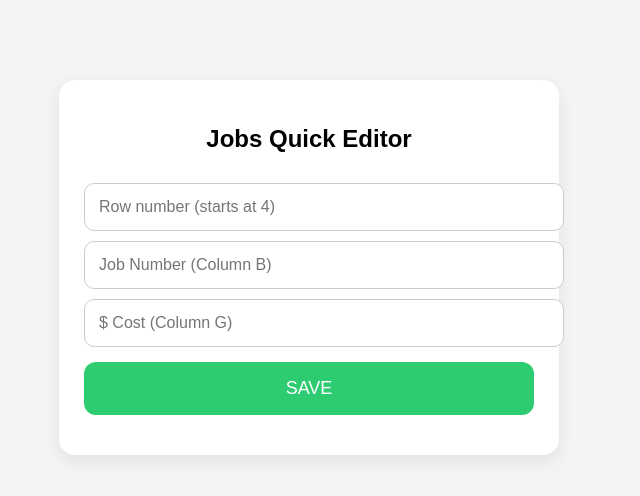
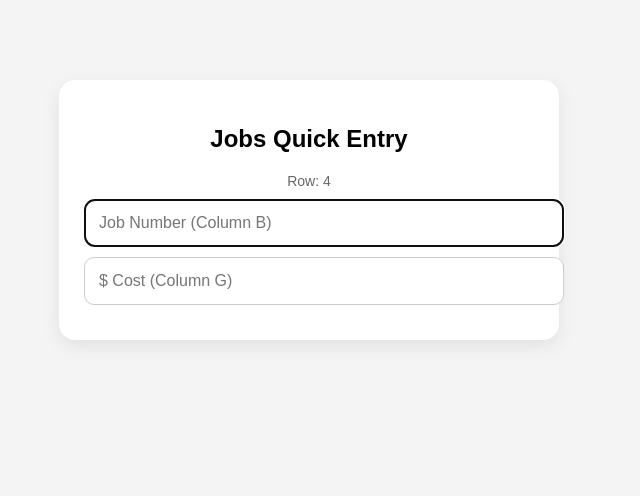
Before and after one commit to AmberlaneGold/Jobs, a plain HTML site: page index.html in a window 1280 px wide. Shown: the whole page, without its empty margins (331-971 px from the left). Drawn offline with Linux system fonts and the light colour scheme.

Commit message:
Update index.html

```diff
--- a/index.html
+++ b/index.html
@@ -2,7 +2,7 @@
 <html>
 <head>
 <meta name="viewport" content="width=device-width, initial-scale=1.0">
-<title>Jobs Editor</title>
+<title>Jobs Quick Entry</title>
 
 <style>
 body {
@@ -39,20 +39,15 @@ input {
   border: 1px solid #ccc;
 }
 
-button {
-  width: 100%;
-  padding: 16px;
-  font-size: 18px;
-  margin-top: 15px;
-  border: none;
-  border-radius: 12px;
-  background: #2ecc71;
-  color: white;
+#rowDisplay {
+  margin-top: 10px;
+  font-size: 14px;
+  color: #666;
 }
 
-.rowBox {
-  margin-top: 15px;
-  font-size: 14px;
+#status {
+  margin-top: 10px;
+  font-size: 13px;
   color: #666;
 }
 </style>
@@ -64,17 +59,14 @@ button {
 
   <div class="card">
 
-    <h2>Jobs Quick Editor</h2>
+    <h2>Jobs Quick Entry</h2>
 
-    <input id="rowInput" type="number" placeholder="Row number (starts at 4)">
+    <div id="rowDisplay">Row: 4</div>
 
     <input id="jobNumber" type="text" placeholder="Job Number (Column B)">
-
     <input id="cost" type="number" placeholder="$ Cost (Column G)">
 
-    <button onclick="save()">SAVE</button>
-
-    <div class="rowBox" id="status"></div>
+    <div id="status"></div>
 
   </div>
 
@@ -83,34 +75,58 @@ button {
 <script>
 const SCRIPT_URL = "https://script.google.com/macros/s/AKfycbwB5dQUxJwzDCj_mw4uuq5OAqR5IMmKgtLYVfPOxUHQ8Gpxn8ARQs5G5udhXHTyZ2aycw/exec";
 
-function save() {
-  const row = document.getElementById("rowInput").value;
+let currentRow = 4;
+
+/**
+ * 🚀 SAVE + AUTO NEXT ROW
+ */
+function saveAndNext() {
   const jobNumber = document.getElementById("jobNumber").value;
   const cost = document.getElementById("cost").value;
-
-  if (!row) {
-    alert("Enter row number");
-    return;
-  }
 
   document.getElementById("status").innerText = "Saving...";
 
   const url =
     SCRIPT_URL +
-    "?row=" + row +
+    "?row=" + currentRow +
     "&jobNumber=" + encodeURIComponent(jobNumber) +
     "&cost=" + encodeURIComponent(cost);
 
   fetch(url)
     .then(r => r.json())
-    .then(res => {
-      document.getElementById("status").innerText =
-        "Saved row " + res.row + " ✔";
+    .then(() => {
+
+      currentRow++;
+
+      document.getElementById("rowDisplay").innerText =
+        "Row: " + currentRow;
 
       document.getElementById("jobNumber").value = "";
       document.getElementById("cost").value = "";
+
+      document.getElementById("jobNumber").focus();
+
+      document.getElementById("status").innerText =
+        "Saved ✔ (Row " + (currentRow - 1) + ")";
     });
 }
+
+/**
+ * ⌨️ ENTER KEY = SAVE + NEXT
+ */
+document.addEventListener("keydown", function(e) {
+  if (e.key === "Enter") {
+    e.preventDefault();
+    saveAndNext();
+  }
+});
+
+/**
+ * focus first field on load
+ */
+window.onload = () => {
+  document.getElementById("jobNumber").focus();
+};
 </script>
 
 </body>
```
